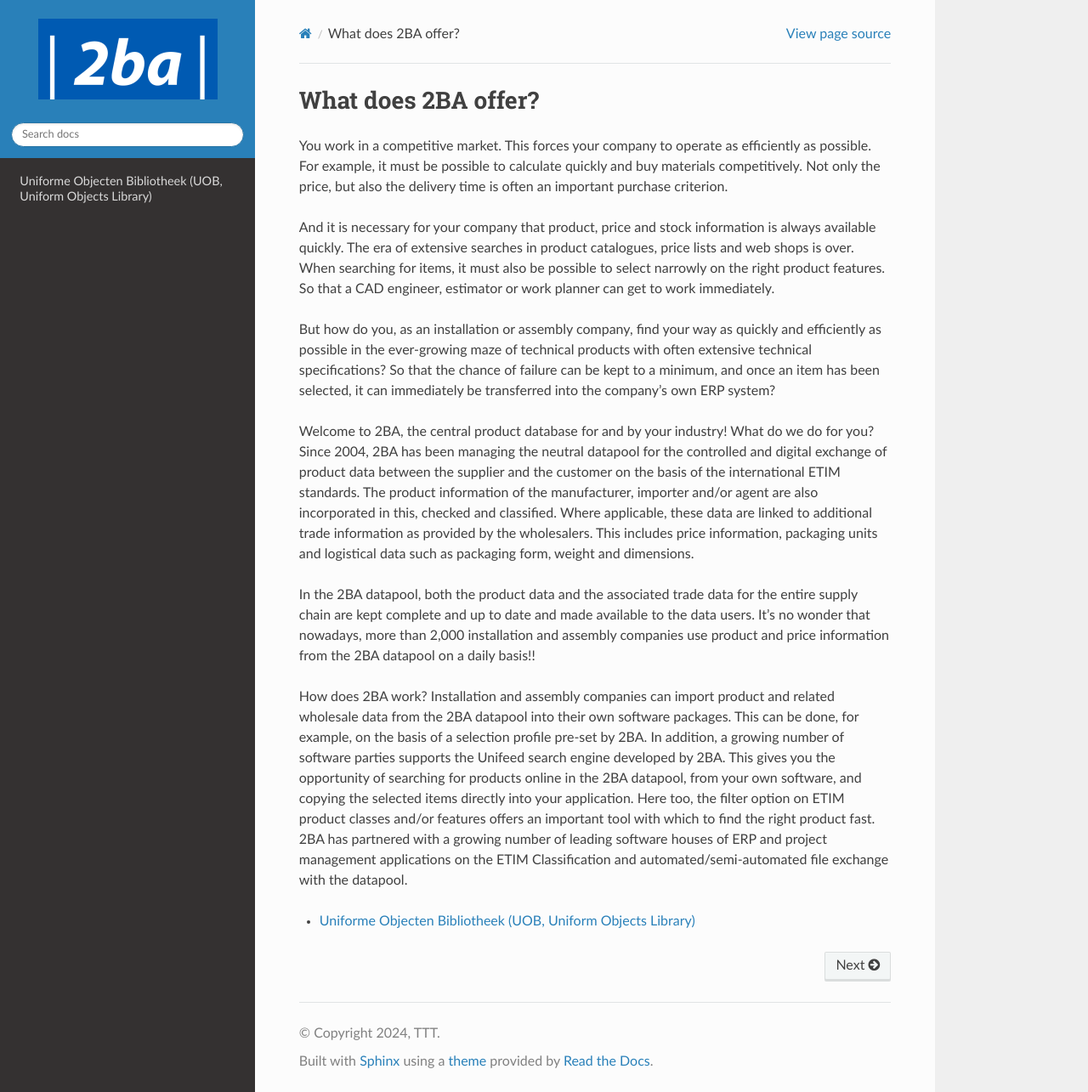
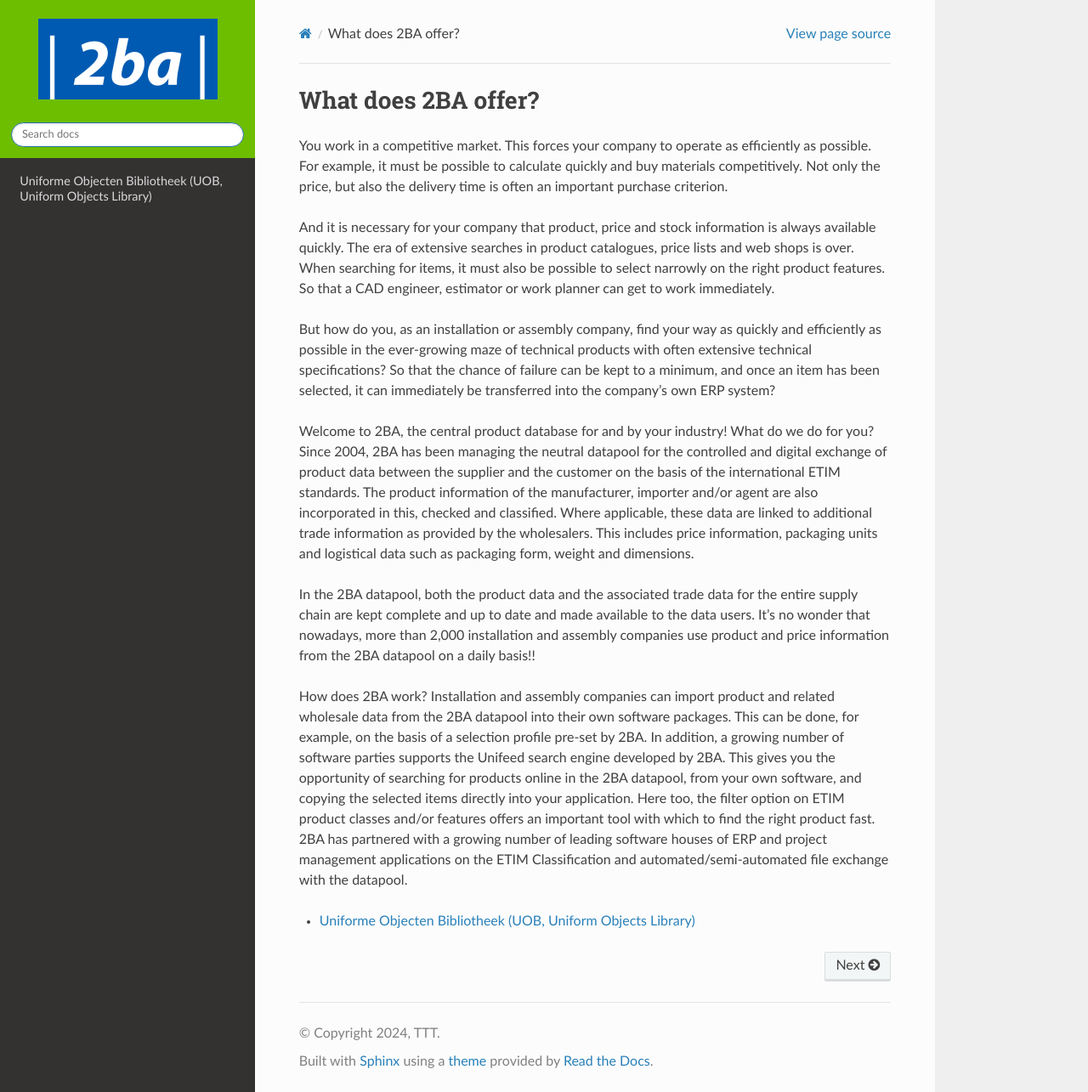
Before and after one commit to 2BABV/2BA.Documentation, a Sphinx documentation site: the page built from source/index.rst, in a window 1280 px wide and 1285 px high. Shown: the whole window at 85% size. Built offline with Sphinx 7.4.7 and the Read the Docs theme 2.0.0, drawn with Linux system fonts in a browser that asks for light colours; pages that are not in the unit, such as notebooks, are missing from menus.

Commit message:
Updated conf.py

```diff
--- a/source/conf.py
+++ b/source/conf.py
@@ -29,15 +29,25 @@
 html_theme = 'sphinx_rtd_theme'
 html_static_path = ['_static']
 
+html_theme_options = {
+    'display_version': True,
+    'prev_next_buttons_location': 'bottom',
+    'style_nav_header_background': '#6DBE00',
+    # Toc options
+    'collapse_navigation': False,
+    'sticky_navigation': True,
+    'navigation_depth': 4,
+    'includehidden': True,
+    'titles_only': False,
+}
 
 html_context = {
     'theme_logo_only': True,
     'theme_display_version': True,
-    'style_nav_header_background': '#6DBE00',
 }
 
 html_logo = "_static/images/logo.png"
-html_favicon = "_static/images/favicon.ico"
+html_favicon = "_static/images/favicon.png"
 
 httpexample_scheme = 'https'
 
```
